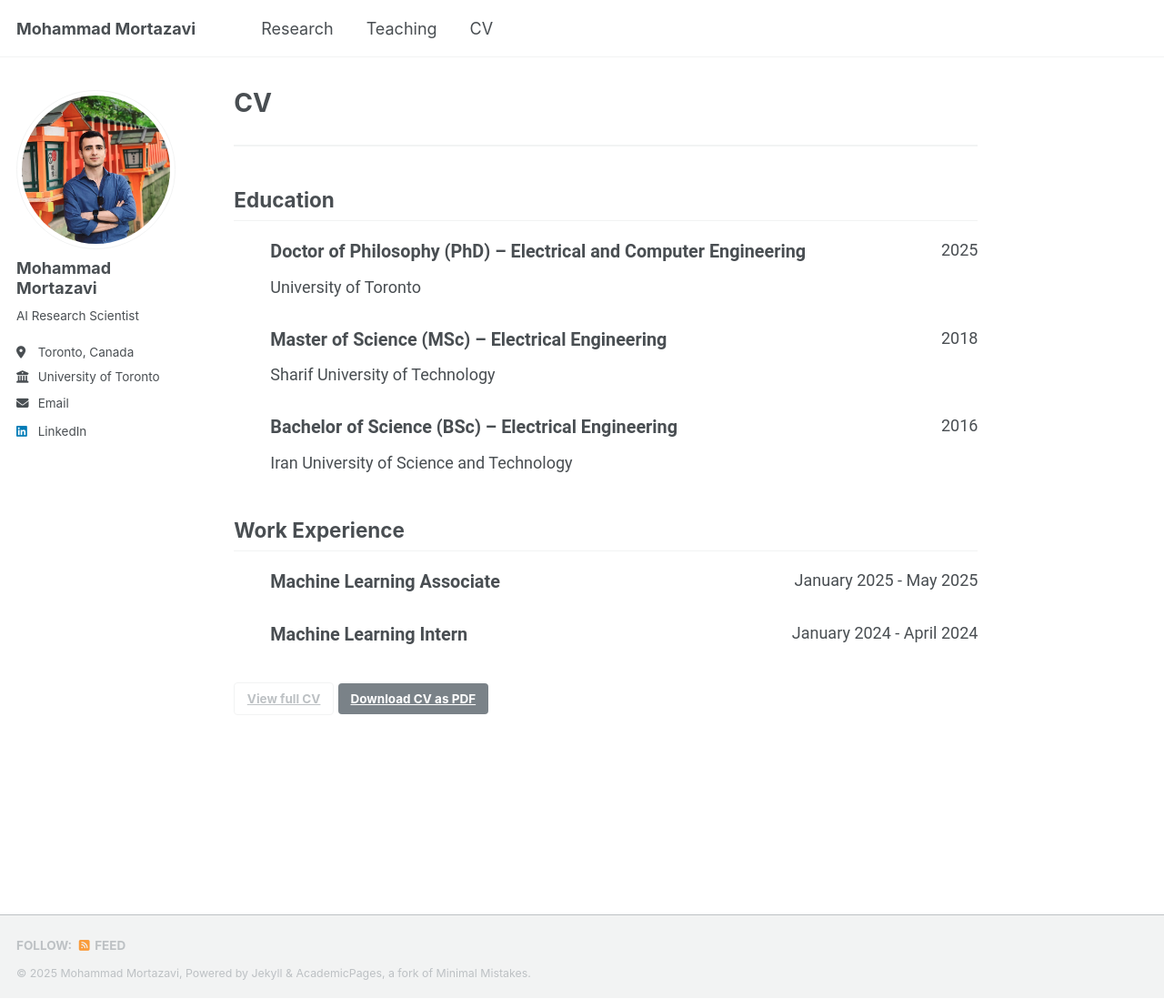
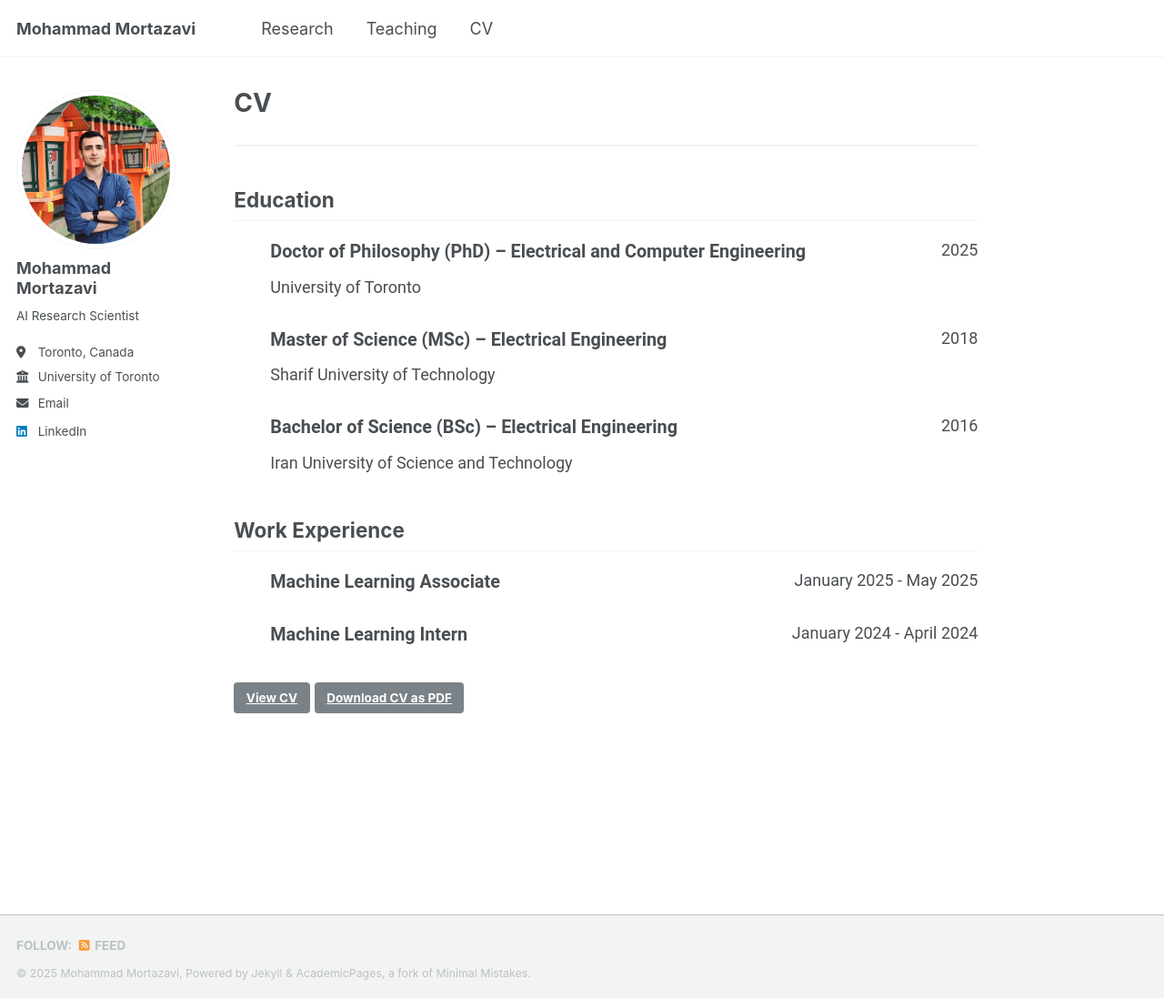
Before and after one commit to mortazawi/mortazawi.github.io, a Jekyll site: the page built from _pages/cv.md, in a window 1280 px wide and 1098 px high. Shown: the whole window at 91% size. Built offline with Jekyll 4.4.1, drawn with Linux system fonts in a browser that asks for light colours; a script that is not in the unit is left out.

Commit message:
Update cv.md

```diff
--- a/_pages/cv.md
+++ b/_pages/cv.md
@@ -12,6 +12,6 @@
 {% include cv-template.html %}
 
 <div class="cv-download-links">
-  <a href="{{ base_path }}" class="btn btn--inverse">View full CV</a>
+  <a href="{{ base_path }}/files/cv.pdf" class="btn btn--primary">View CV</a>
   <a href="{{ base_path }}/files/cv.pdf" class="btn btn--primary">Download CV as PDF</a>
 </div>
```
